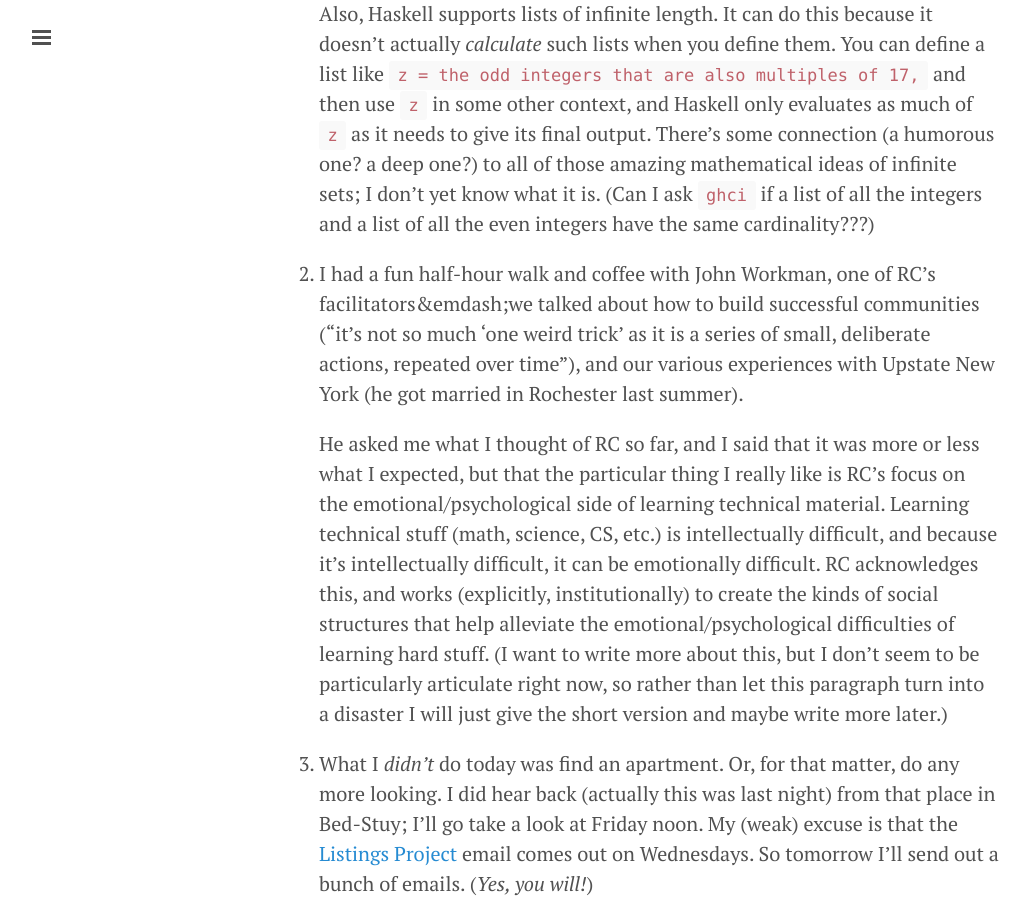
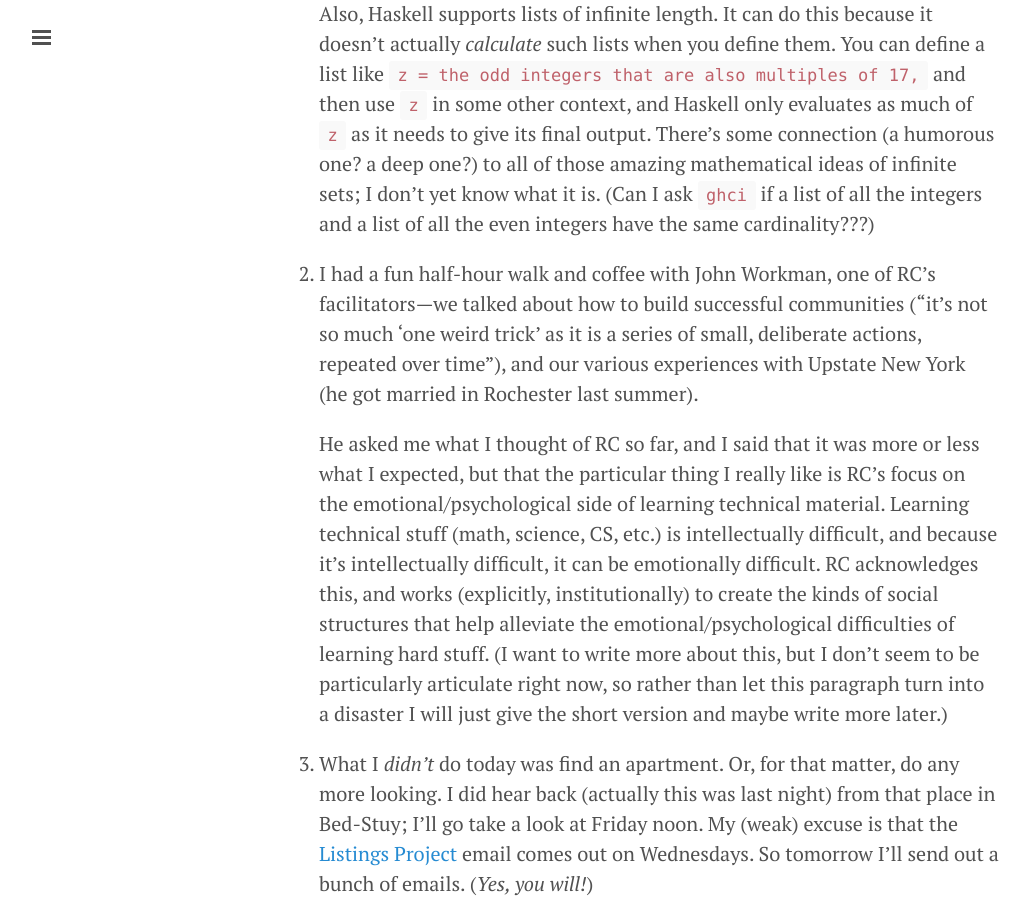
Before and after one commit to amalex5/amalex5.github.io, a Jekyll site: the page built from _posts/2016-01-06-recurse-center-day-2.markdown, in a window 1280 px wide and 900 px high, scrolled down 833 px. Shown: the whole window, without its empty margins (1-1029 px from the left). Built offline with Jekyll 4.4.1, drawn with Linux system fonts in a browser that asks for light colours; part of the change alters nothing that is shown.

Commit message:
Post update: Recurse Center, Day 2

```diff
--- a/_posts/2016-01-06-recurse-center-day-2.markdown
+++ b/_posts/2016-01-06-recurse-center-day-2.markdown
@@ -11,7 +11,7 @@ layout: post
 
     Also, Haskell supports lists of infinite length. It can do this because it doesn't actually *calculate* such lists when you define them. You can define a list like `z = the odd integers that are also multiples of 17,` and then use `z` in some other context, and Haskell only evaluates as much of `z` as it needs to give its final output. There's some connection (a humorous one? a deep one?) to all of those amazing mathematical ideas of infinite sets; I don't yet know what it is. (Can I ask `ghci` if a list of all the integers and a list of all the even integers have the same cardinality???)
 
-2. I had a fun half-hour walk and coffee with John Workman, one of RC's facilitators&emdash;we talked about how to build successful communities ("it's not so much 'one weird trick' as it is a series of small, deliberate actions, repeated over time"), and our various experiences with Upstate New York (he got married in Rochester last summer).
+2. I had a fun half-hour walk and coffee with John Workman, one of RC's facilitators&mdash;we talked about how to build successful communities ("it's not so much 'one weird trick' as it is a series of small, deliberate actions, repeated over time"), and our various experiences with Upstate New York (he got married in Rochester last summer).
 
     He asked me what I thought of RC so far, and I said that it was more or less what I expected, but that the particular thing I really like is RC's focus on the emotional/psychological side of learning technical material. Learning technical stuff (math, science, CS, etc.) is intellectually difficult, and because it's intellectually difficult, it can be emotionally difficult. RC acknowledges this, and works (explicitly, institutionally) to create the kinds of social structures that help alleviate the emotional/psychological difficulties of learning hard stuff. (I want to write more about this, but I don't seem to be particularly articulate right now, so rather than let this paragraph turn into a disaster I will just give the short version and maybe write more later.)
 
```
